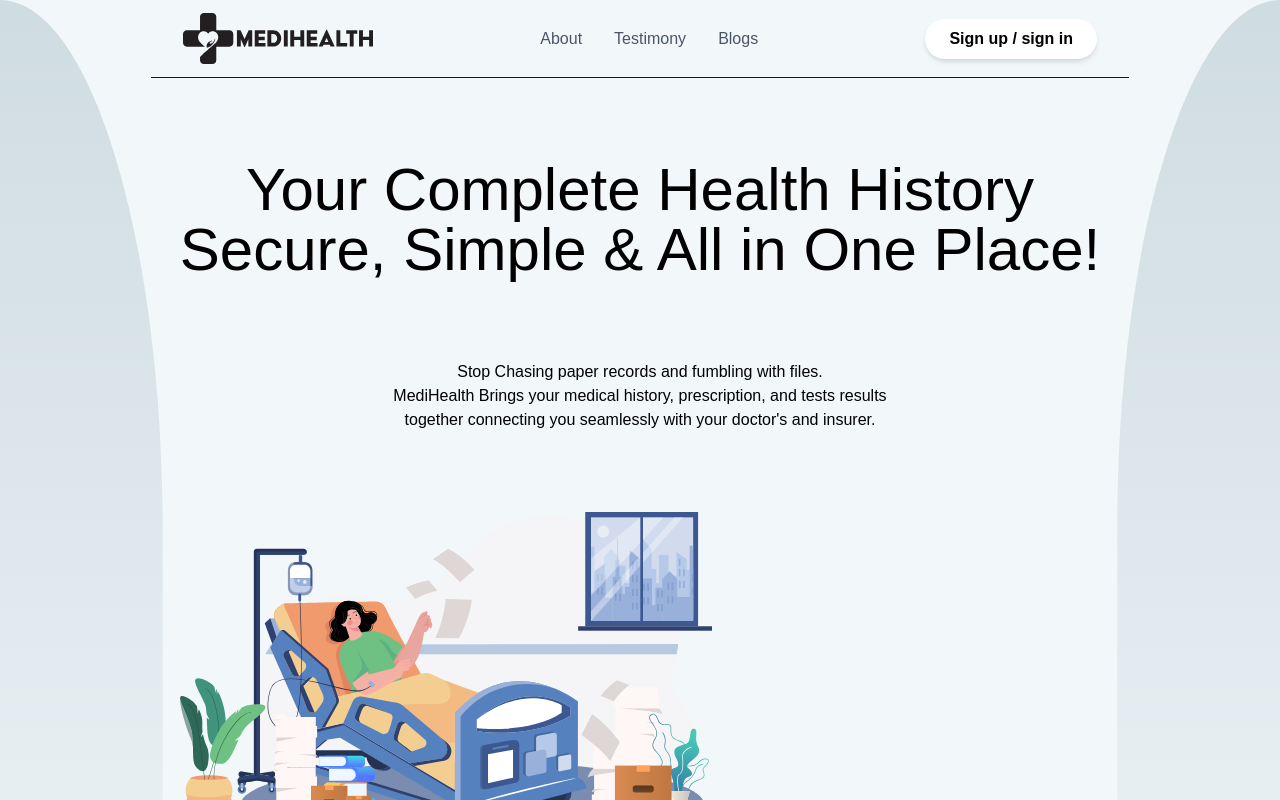
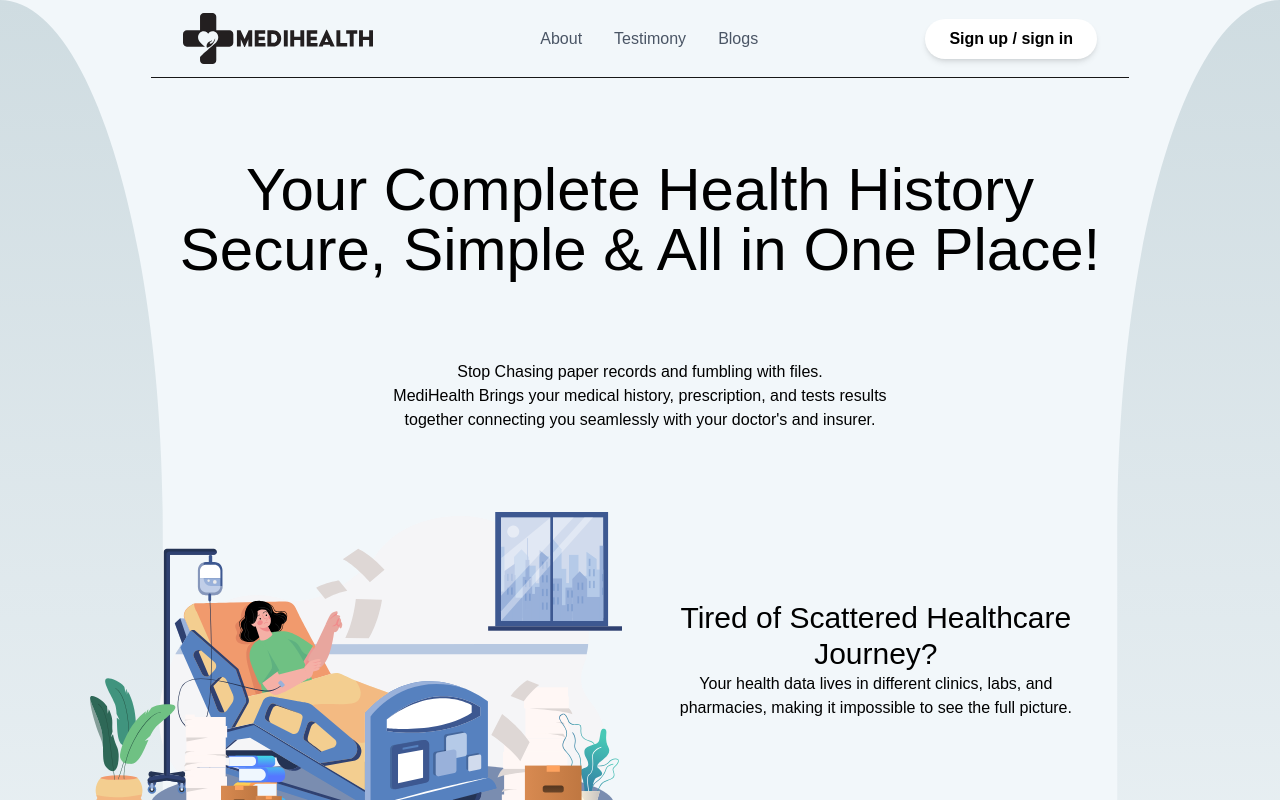
Before and after one commit to saikrishna01301/medilink, a Next.js app in the folder frontend/: page / in a window 1280 px wide. Built offline with nearby package versions, Linux system fonts and the light colour scheme; a web font is replaced by a local one.

Commit message:
langing page z-axis fixed

```diff
--- a/frontend/src/components/LandingPage.tsx
+++ b/frontend/src/components/LandingPage.tsx
@@ -1,4 +1,3 @@
-// components/LandingPage.tsx
 import Image from 'next/image';
 import Link from 'next/link';
 
@@ -27,22 +26,22 @@ const LandingPage = () => {
         </p>
         </div> */}
 
-        <div className='flex-container width-1230 color-black z-20'>
+        <div className='flex-container width-1230 z-20'>
 
         {/* Item 1: The Image */}
         <img
             className=""
             src="/Asset2.svg"
             width={532}
-    style={{ transform: 'scaleX(-1)' }} // Removed the negative margin for now
+            style={{ marginLeft: '-90px', transform: 'scaleX(-1)', }} // Removed the negative margin for now
         />
 
         {/* Item 2: The Text Container */}
-  <div className="text-content">
-    <p className="z-20 py-20 font-adoha text-3xl text-black text-center">
+        <div className="z-20 fixed top-150 text-content  max-w-[500px]" style={{ marginLeft: '500px' }}>
+            <p className="font-adoha text-3xl text-black text-center">
             Tired of Scattered Healthcare <br /> Journey?
             </p>
-    <p className="z-20 font-urbane text-1xl text-black text-center">
+            <p className="font-urbane text-1xl text-black text-center">
             Your health data lives in different clinics, labs, and <br />pharmacies, making it impossible to see the full picture.
             </p>
         </div>
```
Lines whose indentation alone changed are shown as unchanged.
